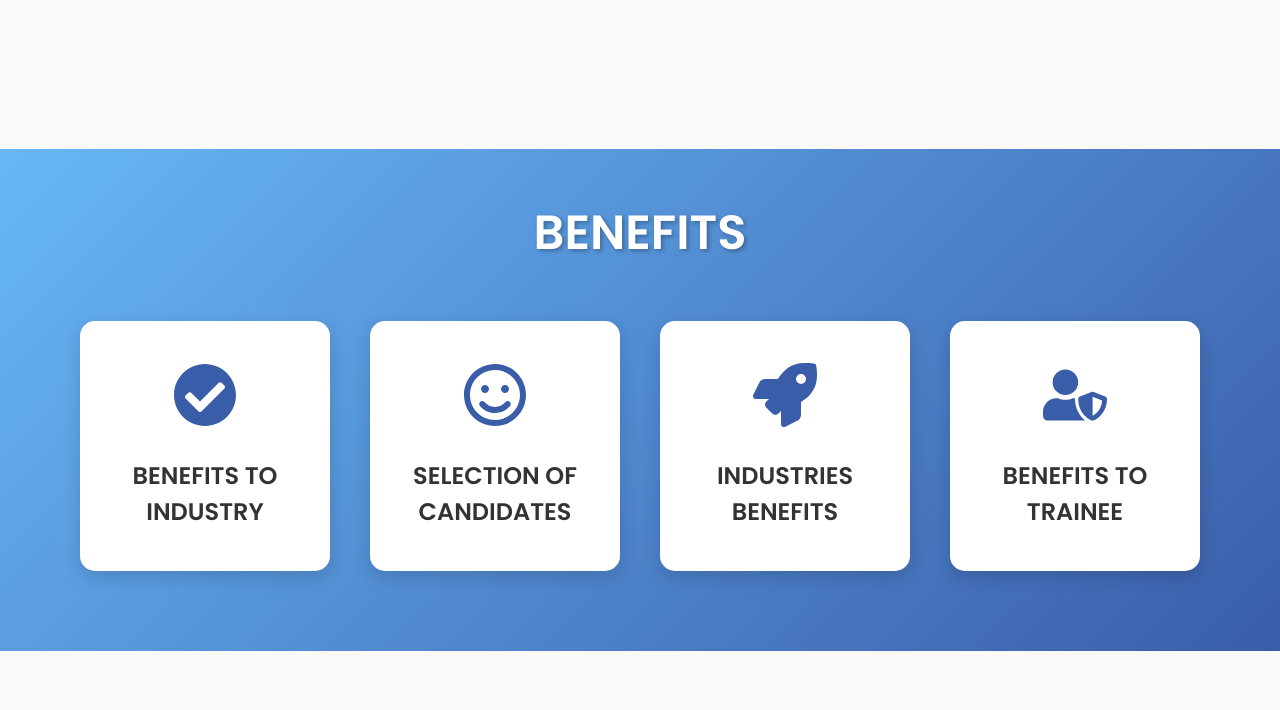
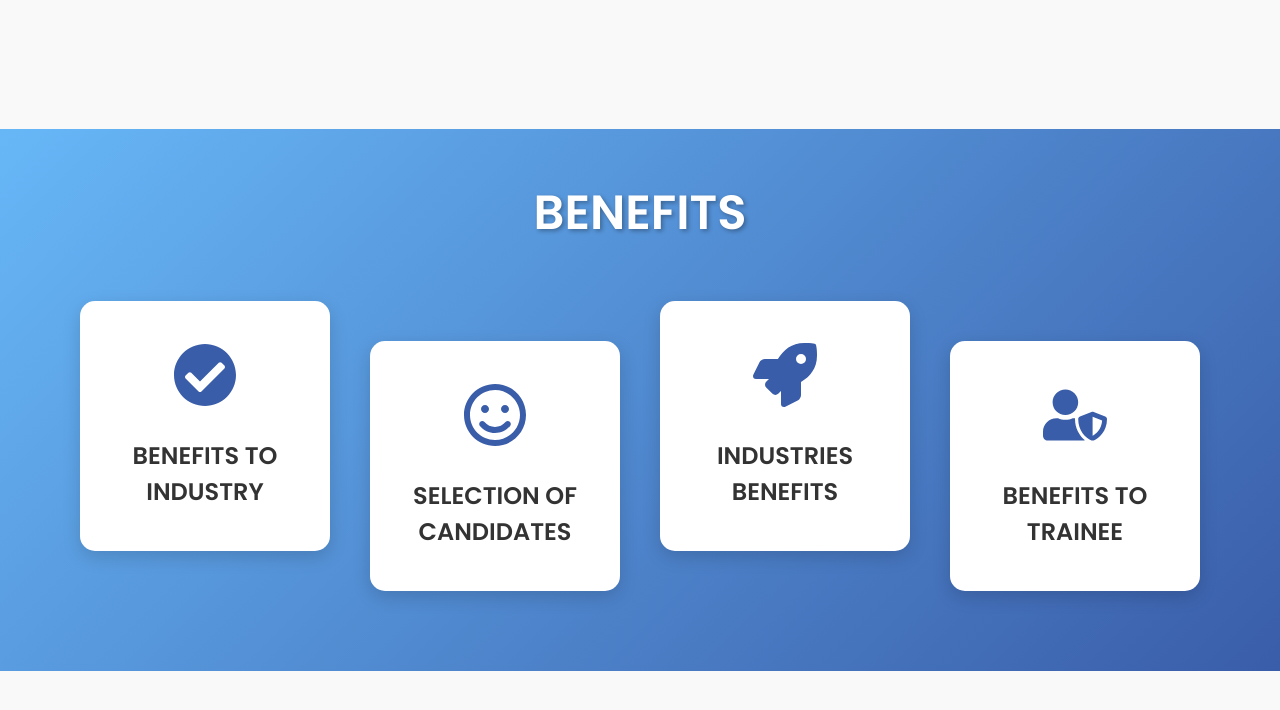
Before and after one commit to GAVINESHWAR/UNIVOC, a React (Create React App) app in the folder client/: page / in a window 1280 px wide. Shown: the top 710 px of the page. Built offline with nearby package versions, Linux system fonts and the light colour scheme.

Commit message:
benefitcss

```diff
--- a/client/src/components/benefit/Benefit.css
+++ b/client/src/components/benefit/Benefit.css
@@ -7,6 +7,7 @@
   display: flex;
   flex-direction: column;
   align-items: center;
+  justify-content: center;
 }
 
 /* Benefits Heading */
@@ -28,6 +29,7 @@
   justify-content: center;
   margin-top: 20px;
   padding: 0 10px;
+  position: relative;
 }
 
 /* Individual Benefit Card */
@@ -46,13 +48,15 @@
   flex-direction: column;
   justify-content: center;
   align-items: center;
+  position: relative; /* Allow card positioning adjustment */
 }
 
-/* Card Hover Effect */
+/* Card Hover Effect - Increased scaling */
 .benefit-card:hover {
-  transform: translateY(-15px) scale(1.05); /* Slight scaling and translation for hover effect */
-  box-shadow: 0 12px 24px rgba(0, 0, 0, 0.2); /* Darker and larger shadow */
+  transform: translateY(-20px) scale(1.15); /* Increased scale for better visibility */
+  box-shadow: 0 12px 24px rgba(0, 0, 0, 0.25); /* Darker and larger shadow */
   border-radius: 20px; /* Smoother, more modern round corners */
+  z-index: 10; /* Bring the hovered card above the others */
 }
 
 /* Icon Container */
@@ -89,3 +93,14 @@
 .benefit-card:hover h3 {
   color: #67b7f7; /* Change text color when hovering */
 }
+
+/* Sinusoidal Effect for Card Layout */
+.benefits-container .benefit-card:nth-child(2),
+.benefits-container .benefit-card:nth-child(4) {
+  margin-top: 40px; /* Create more space for the 2nd and 4th cards */
+}
+
+.benefits-container .benefit-card:nth-child(1),
+.benefits-container .benefit-card:nth-child(3) {
+  margin-bottom: 30px; /* Create more space for the 1st and 3rd cards */
+}
```
Also changed, not shown: client/src/components/partners/Partners.js (added).
